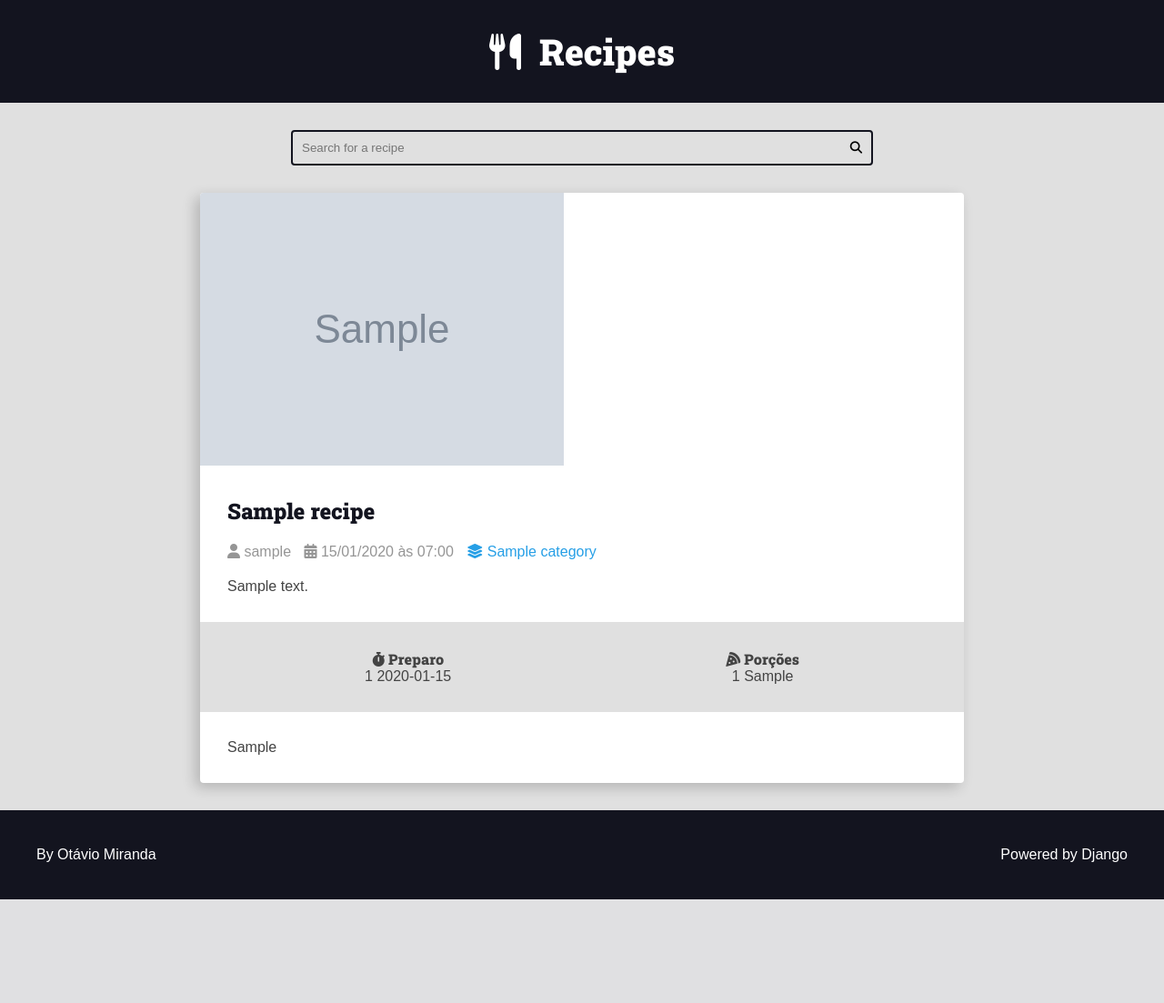
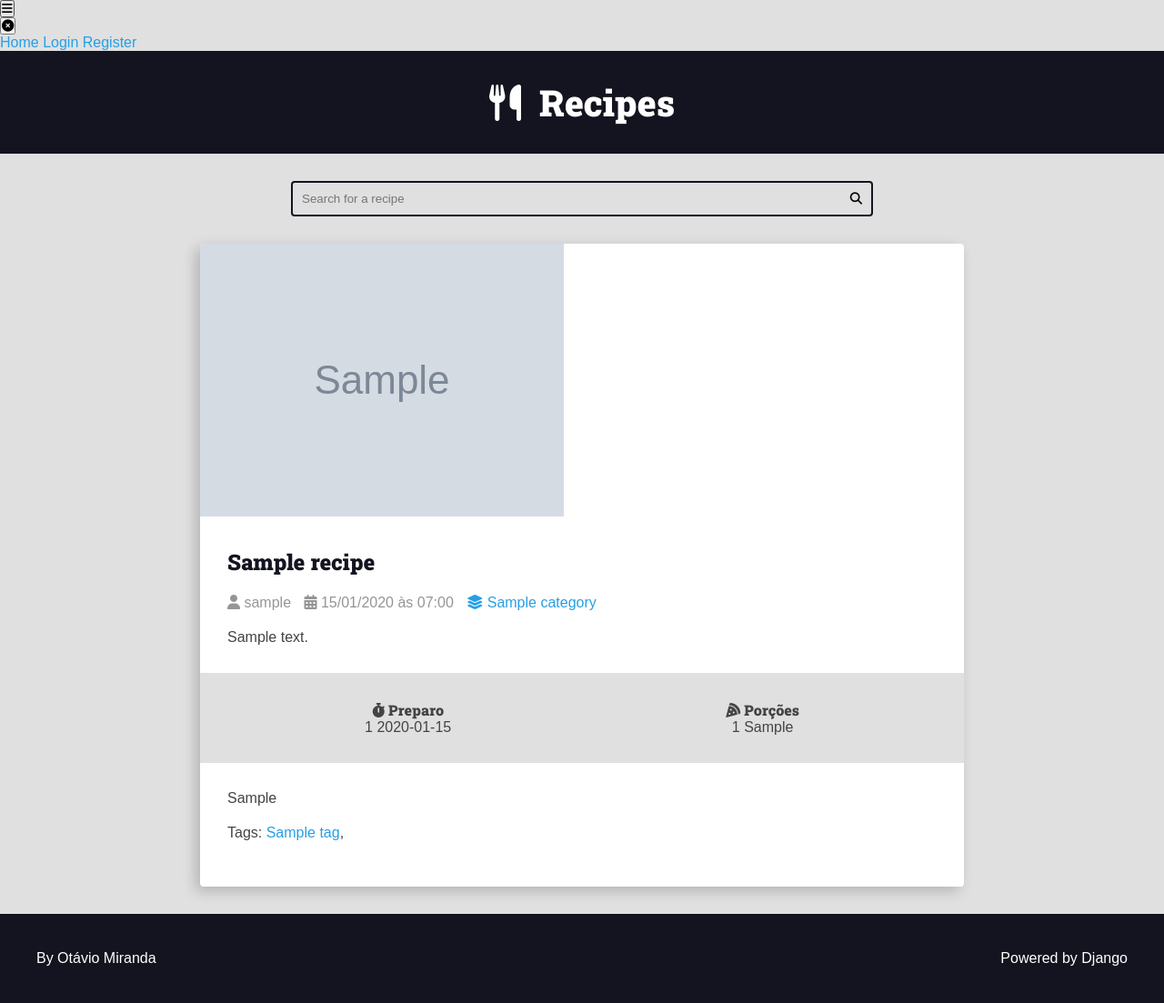
Before and after one commit to DanielAntu/projeto1_django, a Django app: page /recipes/1/ in a window 1280 px wide. Shown: the whole page at 91% size. Before the commit the page ends 989 px from the top, so only its background shows below. Run offline with Django 5.2, Linux system fonts and the light colour scheme; tables that the repository leaves empty hold one stand-in row (values such as "Sample post"); grey boxes marked "Sample" are stand-in pictures.

Commit message:
aula 17/04/2024

```diff
--- a/base_static/global/css/styles.css
+++ b/base_static/global/css/styles.css
@@ -81,6 +81,10 @@
     max-width: 144rem;
     margin: 0 auto;
     padding: var(--spacing-gutter-medium);
+}
+
+.hidden-text {
+    display: none;
 }
 
 /* main {
--- a/base_templates/global/base.html
+++ b/base_templates/global/base.html
@@ -7,6 +7,7 @@
     </head>
 
     <body>
+        {% include "global/partials/menu.html" %}
         {% include "global/partials/header.html" %}
         {% include "global/partials/search.html" %}
 
--- /dev/null
+++ b/base_templates/global/partials/menu.html
@@ -0,0 +1,26 @@
+<button class="button-show-menu button-show-menu-visible">
+    <i class="fas fa-bars"></i>
+    <span class="hidden-text">Show Menu</span>
+</button>
+
+<div class="menu-container menu-hidden">
+    <button class="button-show-menu button-show-menu-visible">
+        <i class="fas fa-times-circle"></i>
+        <span class="hidden-text">Close Menu</span>
+    </button>
+
+    <div class="menu-content">
+        <nav class="menu-nav">
+            <a href="{% url "recipes:home" %}">Home</a>
+
+            {% if user.is_authenticated %}
+                <a href="{% url "authors:dashboard_recipe_new" %}">New recipe</a>
+                <a href="{% url "authors:dashboard" %}">Dashboard</a>
+                <a href="{% url "authors:logout" %}">Logout</a>
+            {% else %}
+                <a href="{% url "authors:login" %}">Login</a>
+                <a href="{% url "authors:register" %}">Register</a>
+            {% endif %}
+        </nav>
+    </div>
+</div>
--- a/recipes/models.py
+++ b/recipes/models.py
@@ -4,8 +4,9 @@
 from django.utils.text import slugify
 from django.db.models import Value, F
 from django.db.models.functions import Concat
-from django.contrib.contenttypes.fields import GenericRelation
+from collections import defaultdict
 from tag.models import Tag
+from django.core.exceptions import ValidationError
 
 class Category(models.Model):
     name = models.CharField(max_length=65)
@@ -37,7 +38,7 @@
     cover = models.ImageField(upload_to='recipes/covers/%Y/%m/%d/', blank=True, default='')
     category = models.ForeignKey(Category, on_delete=models.SET_NULL, null=True, blank=True, default=None)
     author = models.ForeignKey(User, on_delete=models.SET_NULL, null=True)
-    tags = GenericRelation(Tag, related_query_name='recipes')
+    tags = models.ManyToManyField(Tag)
 
     def __str__(self) -> str:
         return self.title
@@ -51,3 +52,20 @@
             self.slug = slug
 
         return super().save(*args, **kwargs)
+
+    def clean(self, *args, **kwargs):
+        ...
+        error_messages = defaultdict(list)
+
+        recipe_from_db = Recipe.objects.filter(
+            title__iexact=self.title
+        ).first()
+
+        if recipe_from_db:
+            if recipe_from_db.pk != self.pk:
+                error_messages['title'].append(
+                    'Found recipes with the same title'
+                )
+
+        if error_messages:
+            raise ValidationError(error_messages)
--- a/recipes/templates/recipes/partials/recipe.html
+++ b/recipes/templates/recipes/partials/recipe.html
@@ -83,6 +83,14 @@
             {% else %}
                 {{ recipe.preparation_steps|linebreaksbr }}
             {% endif %}
+            {% if recipe.tags.all %}
+                <p>
+                    Tags:
+                    {% for tag in recipe.tags.all %}
+                        <a href="{% url "recipes:tag" tag.slug  %}">{{tag.name}}</a>,
+                    {% endfor %}
+                </p>
+            {% endif %}
         </div>
     {% endif %}
 
--- a/recipes/urls.py
+++ b/recipes/urls.py
@@ -6,6 +6,7 @@
 urlpatterns = [
     path('', views.RecipeListViewHome.as_view(), name='home'),
     path('recipes/search/', views.RecipeListViewSearch.as_view(), name='search'),
+    path('recipes/tags/<slug:slug>', views.RecipeListViewTag.as_view(), name='tag'),
     path('recipes/category/<int:category_id>/', views.RecipeListViewCategory.as_view(), name="category"),
     path('recipes/<int:pk>/', views.RecipeDetail.as_view(), name="recipe"),
     path('recipes/api/v1', views.RecipeListViewHomeApi.as_view(), name="recipes_api_v1"),
--- a/recipes/views.py
+++ b/recipes/views.py
@@ -10,6 +10,7 @@
 from django.forms.models import model_to_dict
 from django.db.models.aggregates import Count
 from django.db.models import Q
+from tag.models import Tag
 
 PER_PAGE = int(os.environ.get('PER_PAGE', 6))
 
@@ -43,6 +44,7 @@
         )
 
         qs = qs.select_related('author', 'category')
+        qs = qs.prefetch_related('tags')
 
         return qs
 
@@ -172,3 +174,29 @@
             recipe_dict,
             safe=False
         )
+
+class RecipeListViewTag(RecipeListViewBase):
+    template_name = 'recipes/pages/tag.html'
+
+    def get_queryset(self,*args, **kwargs):
+
+        qs =  super().get_queryset(*args, **kwargs)
+
+        qs = qs.filter(tags__slug=self.kwargs.get('slug', ''))
+
+        return qs
+
+    def get_context_data(self, *args, **kwargs):
+        ctx = super().get_context_data(*args, **kwargs)
+        page_title = Tag.objects.filter(slug=self.kwargs.get('slug', '')).first()
+
+        if not page_title:
+            page_title = 'No recipe found'
+
+        page_title = f'{page_title} - Tag |'
+
+        ctx.update({
+            'page_title': page_title,
+        })
+
+        return ctx
--- a/tag/models.py
+++ b/tag/models.py
@@ -1,6 +1,4 @@
 from django.db import models
-from django.contrib.contenttypes.models import ContentType
-from django.contrib.contenttypes.fields import GenericForeignKey
 from django.utils.text import slugify
 import string
 from random import SystemRandom
@@ -9,10 +7,6 @@
     name = models.CharField(max_length=255)
     slug = models.SlugField(unique=True)
 
-    # Aqui começam os campos para relação genérica
-    content_type = models.ForeignKey(ContentType, on_delete=models.CASCADE)
-    object_id = models.CharField(max_length=255)
-    content_object = GenericForeignKey('content_type', 'object_id')
 
     def save(self, *args, **kwargs):
         if not self.slug:
```
Also changed, not shown: recipes/admin.py (+1 -9 lines), recipes/templates/recipes/pages/tag.html (added, +13 -0 lines), recipes/migrations/0003_recipe_tags.py (added), tag/migrations/0002_remove_tag_content_type_remove_tag_object_id.py (added), 1 other file.
